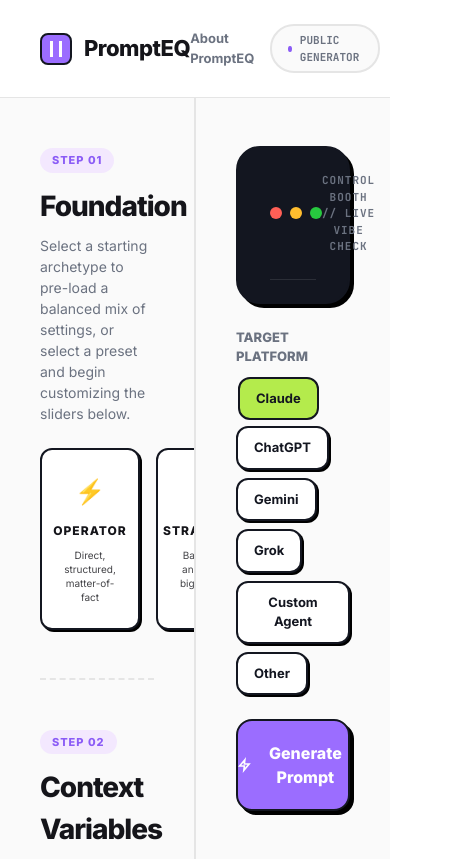
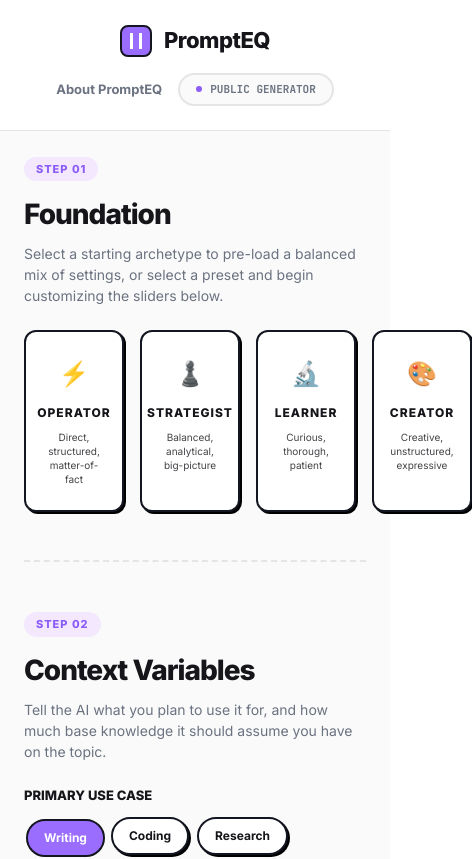
Before and after one commit to machovato/PromptEQ, a Next.js app in the folder prompteq-next/: page / in a window 390 px wide. Shown: the top 859 px of the page, 472 px wide, since content can reach past the window. Built offline with nearby package versions, Linux system fonts and the light colour scheme.

Commit message:
style(responsive): refactor layout to use responsive tailwind classes for mobile

```diff
--- a/prompteq-next/src/app/page.js
+++ b/prompteq-next/src/app/page.js
@@ -330,7 +330,7 @@
       <link href="https://fonts.googleapis.com/css2?family=Inter:wght@400;500;600;700;800;900&family=JetBrains+Mono:wght@400;500;700&display=swap" rel="stylesheet" />
 
       {/* NAVBAR */}
-      <div style={{ borderBottom: `1px solid ${COLORS.gray}`, padding: "24px 40px", display: "flex", justifyContent: "space-between", alignItems: "center", background: "white" }}>
+      <div className="flex flex-col md:flex-row justify-between items-center bg-white border-b border-[#E5E5E5] px-6 py-6 md:px-10 md:py-6 gap-4 md:gap-0">
         <div style={{ display: "flex", alignItems: "center", gap: 12 }}>
           <div style={{ width: 32, height: 32, background: COLORS.purple, borderRadius: 8, border: `2px solid ${COLORS.navy}`, display: "flex", alignItems: "center", justifyContent: "center" }}>
             <div style={{ width: 12, height: 16, borderLeft: "3px solid white", borderRight: "3px solid white" }}></div>
@@ -354,10 +354,10 @@
         </div>
       </div>
 
-      <div style={{ display: "flex", height: "calc(100vh - 83px)", overflow: "hidden" }}>
+      <div className="flex flex-col lg:flex-row w-full h-auto lg:h-[calc(100vh-83px)] overflow-visible lg:overflow-hidden">
 
         {/* COLUMN 1: LEFT CONFIGURATION */}
-        <div style={{ flex: 1, padding: "48px 40px", maxWidth: 650, borderRight: `2px solid ${COLORS.gray}`, overflowY: "auto", height: "100%", boxSizing: "border-box" }}>
+        <div className="flex-1 w-full lg:max-w-[650px] p-6 lg:p-12 border-b-2 lg:border-b-0 lg:border-r-2 border-[#E5E5E5] overflow-y-visible lg:overflow-y-auto h-auto lg:h-full box-border">
 
           {/* STEP 01 */}
           <div style={{ marginBottom: 48 }}>
@@ -471,13 +471,13 @@
         </div>
 
         {/* COLUMN 2: RIGHT BOOTH */}
-        <div style={{ flex: 1, padding: "48px 40px", display: "flex", flexDirection: "column", gap: 24, height: "100%", boxSizing: "border-box", overflow: "hidden" }}>
+        <div className="flex-1 w-full p-6 lg:p-12 flex flex-col gap-6 h-auto lg:h-full overflow-visible lg:overflow-hidden box-border">
 
           {/* TERMINAL */}
-          <div style={{
-            flex: 1, minHeight: 0, background: COLORS.navy, borderRadius: 24, padding: "24px 32px",
-            display: "flex", flexDirection: "column", boxShadow: SHADOWS.hard, border: `2px solid ${COLORS.navy}`
-          }}>
+          <div className="flex flex-col min-h-[500px] lg:min-h-0 flex-1 bg-[#131620] rounded-3xl p-6 lg:p-8"
+            style={{
+              boxShadow: SHADOWS.hard, border: `2px solid ${COLORS.navy}`
+            }}>
             {/* Mac Dots / Header */}
             <div style={{ display: "flex", alignItems: "center", borderBottom: "1px solid rgba(255,255,255,0.1)", paddingBottom: 24, marginBottom: 24 }}>
               <div style={{ display: "flex", gap: 8, marginRight: "auto" }}>
```
